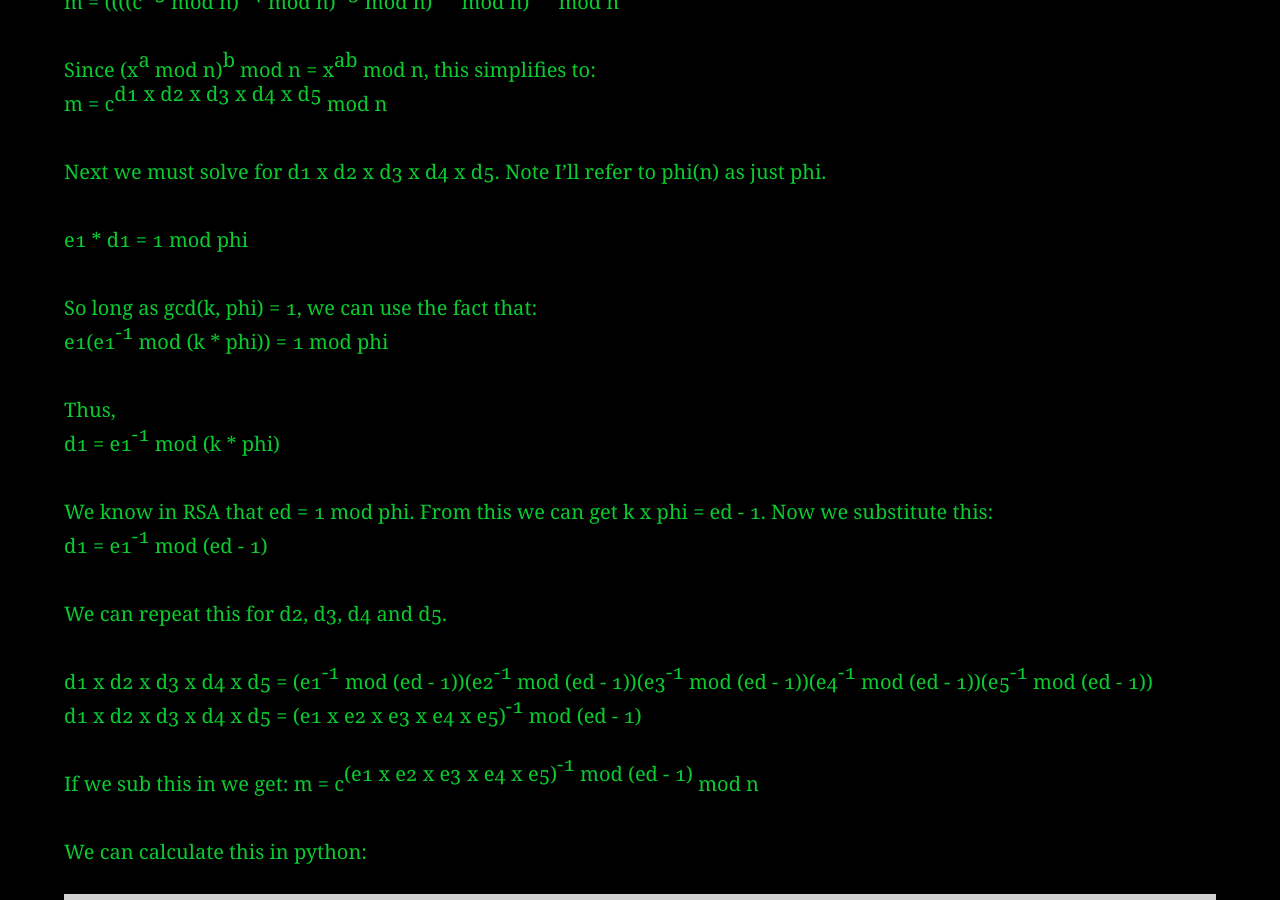
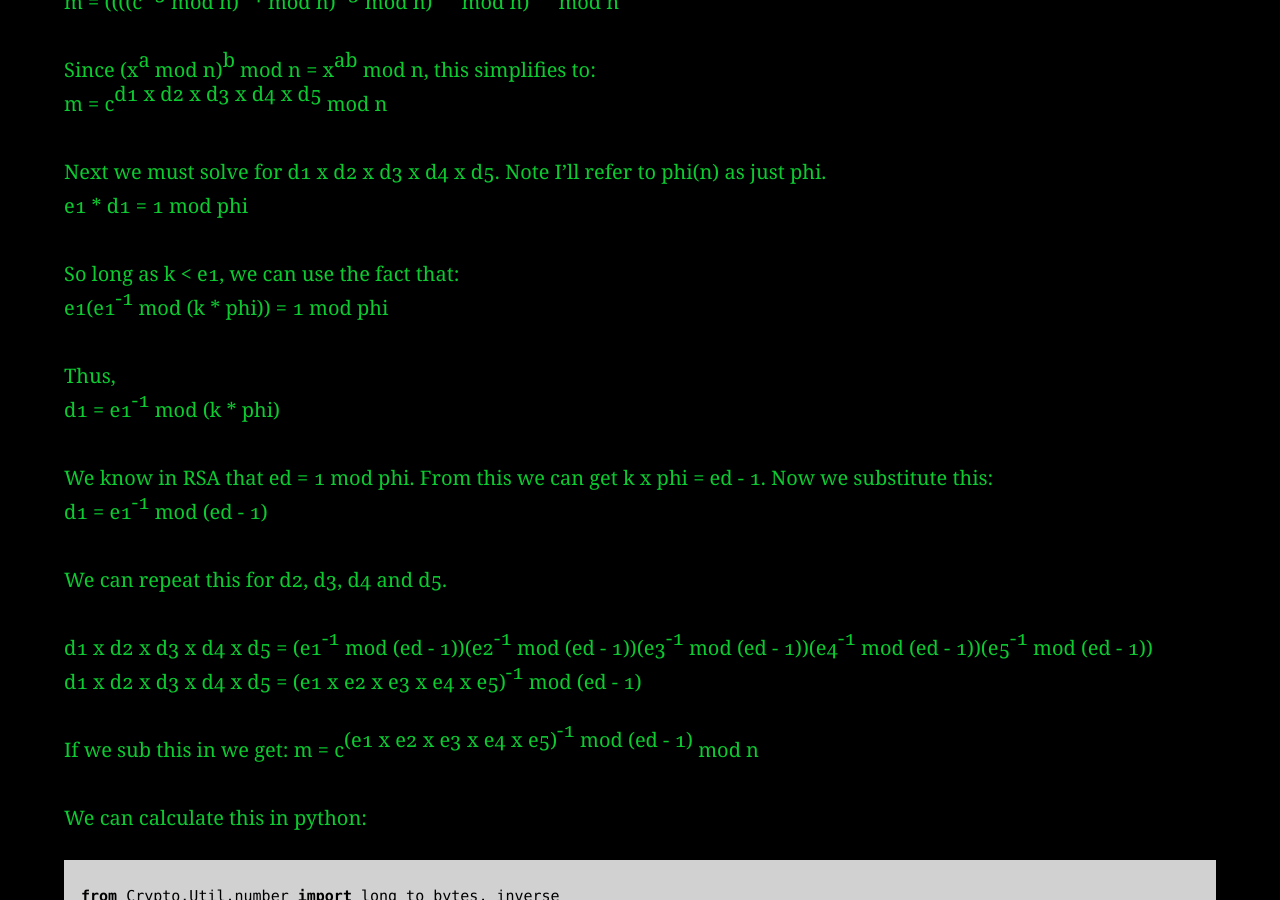
Before and after one commit to AC01010/Connor-McCartney.github.io, a Jekyll site: the page built from _posts/2019-01-12-CryptohackPublicExponent.md, in a window 1280 px wide and 900 px high, scrolled down 2506 px. Built offline with Jekyll 4.4.1, drawn with Linux system fonts in a browser that asks for light colours.

Commit message:
Update 2019-01-12-CryptohackPublicExponent.md

```diff
--- a/_posts/2019-01-12-CryptohackPublicExponent.md
+++ b/_posts/2019-01-12-CryptohackPublicExponent.md
@@ -78,10 +78,9 @@ Since (x<sup>a</sup> mod n)<sup>b</sup> mod n = x<sup>ab</sup> mod n, this simpl
 m = c<sup>d1 x d2 x d3 x d4 x d5</sup> mod n
 
 Next we must solve for d1 x d2 x d3 x d4 x d5. Note I'll refer to phi(n) as just phi. <br>
-
 e1 * d1 = 1 mod phi <br>
 
-So long as gcd(k, phi) = 1, we can use the fact that: <br>
+So long as k < e1, we can use the fact that: <br>
 e1(e1<sup>-1</sup> mod (k * phi)) = 1 mod phi
 
 Thus, <br>
```
